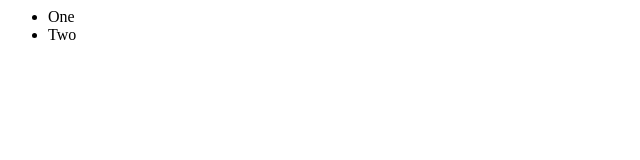
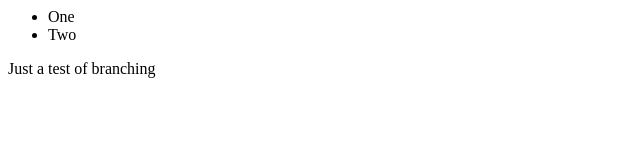
Before and after one commit to DannnB/ProjectOne, a plain HTML site: page index.html in a window 1280 px wide. Shown: the whole page, without its empty margins (0-640 px from the left). Drawn offline with Linux system fonts and the light colour scheme.

Commit message:
added container to index + added more to readme

```diff
--- a/index.html
+++ b/index.html
@@ -6,5 +6,7 @@
 				<li>Two</li>
 			</ul>
 		</nav>
+		<div class="container">
+		<div class="another-container">Just a test of branching</div>
 	</body>
 </html>
```
Also changed, not shown: 1 other file.
